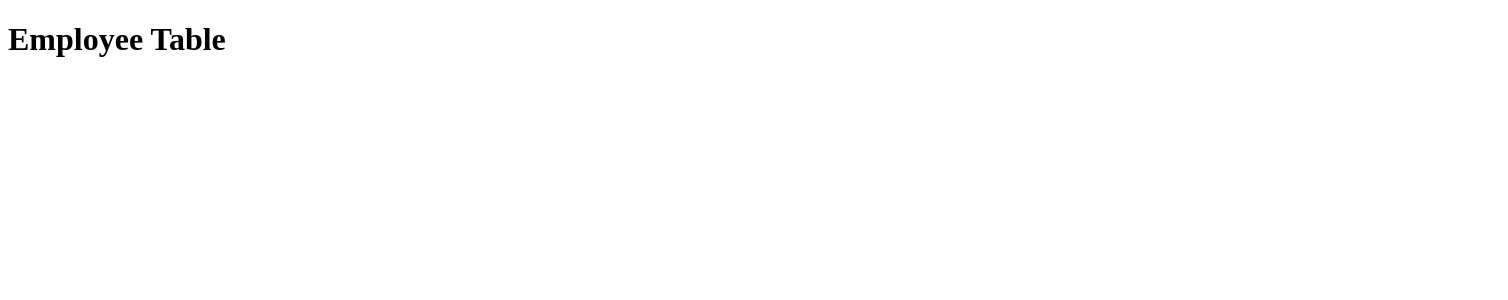
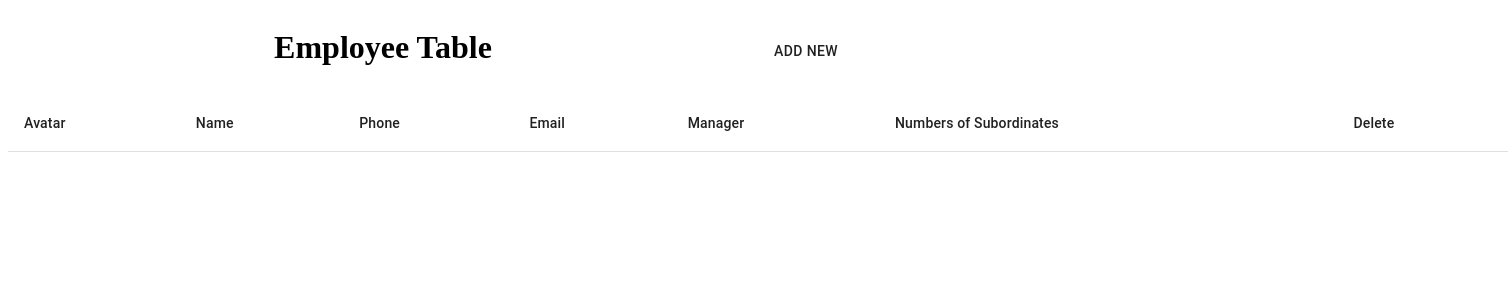
Before and after one commit to ShiweiCao/Employee-React-Express, a React (Create React App) app: page / in a window 1280 px wide. Shown: the top 300 px of the page, 1508 px wide, since content can reach past the window. Built offline with nearby package versions, Linux system fonts and the light colour scheme.

Commit message:
Emploee List

```diff
--- a/src/components/employeeList/EmployeeList.js
+++ b/src/components/employeeList/EmployeeList.js
@@ -1,9 +1,42 @@
 import React, { Component } from 'react';
+import Button from '@material-ui/core/Button';
+import Table from '@material-ui/core/Table';
+import TableBody from '@material-ui/core/TableBody';
+import TableCell from '@material-ui/core/TableCell';
+import TableHead from '@material-ui/core/TableHead';
+import TableRow from '@material-ui/core/TableRow';
 
 class EmployeeList extends Component {
     render() {
         return (
-            <h1>Employee Table </h1>
+            <div className="container" style={{width: "1500px"}}>
+                <div style={{width: "50%", float: "left", textAlign: "center"}}>
+                    <h1>Employee Table </h1>
+                </div>
+
+                <div style={{width: "50%", float: "right", margin: "25px auto"}}>
+                    <Button variant="raised" > Add New </Button>
+                </div>
+
+                <div className="empTable">
+                    <Table>
+                        <TableHead>
+                            <TableRow>
+                                <TableCell> Avatar </TableCell>
+                                <TableCell> Name </TableCell>
+                                <TableCell> Phone </TableCell>
+                                <TableCell> Email </TableCell>
+                                <TableCell> Manager </TableCell>
+                                <TableCell> Numbers of Subordinates </TableCell>
+                                <TableCell> Delete </TableCell>
+                            </TableRow>
+                        </TableHead>
+                    </Table>
+
+                </div>
+
+            </div>
+
         )
     }
 }
```
Also changed, not shown: src/Server/Router/employees.js (+10 -9 lines), src/components/employeeList/Tablerow.js (+26 -0 lines).
